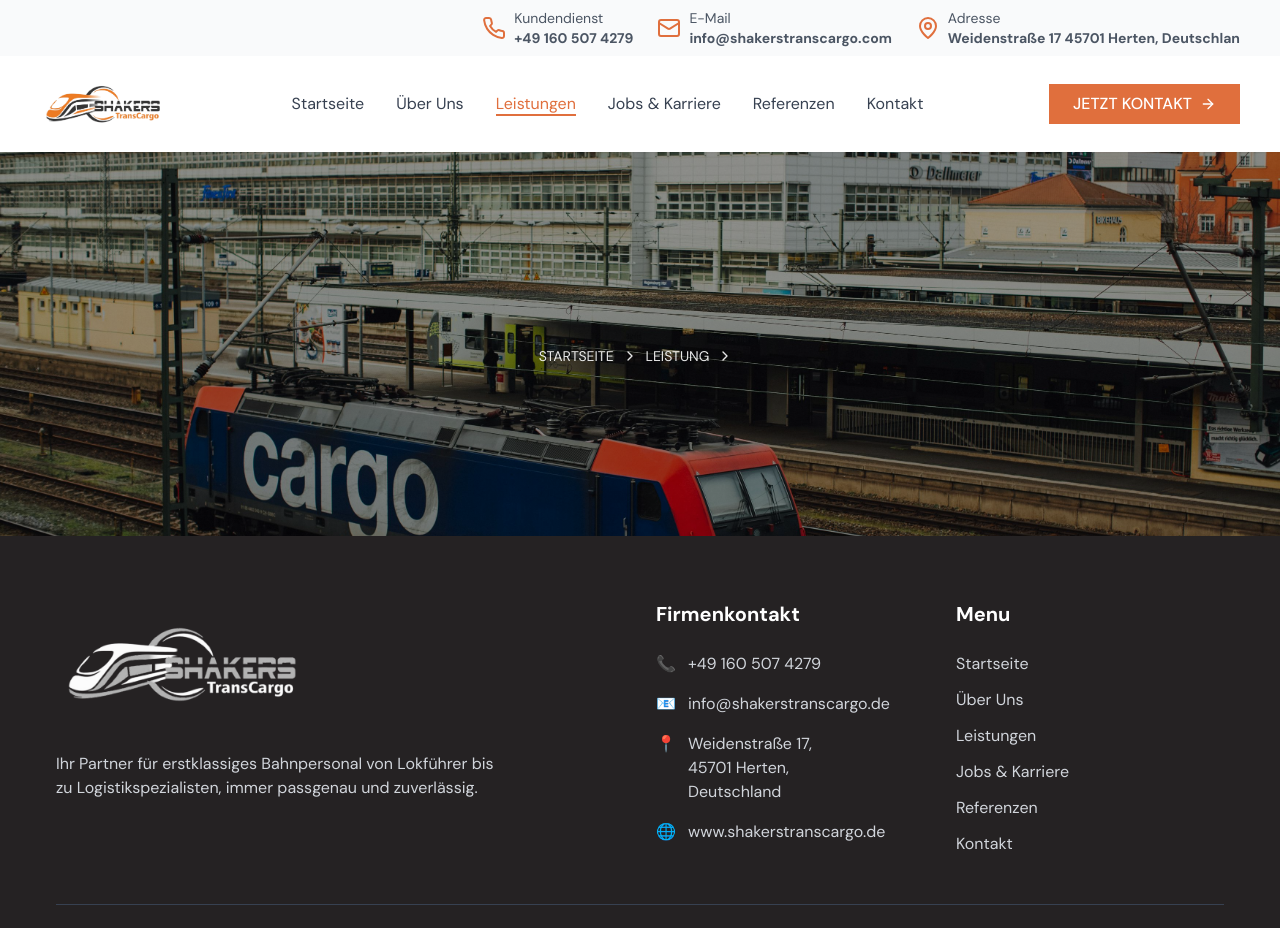
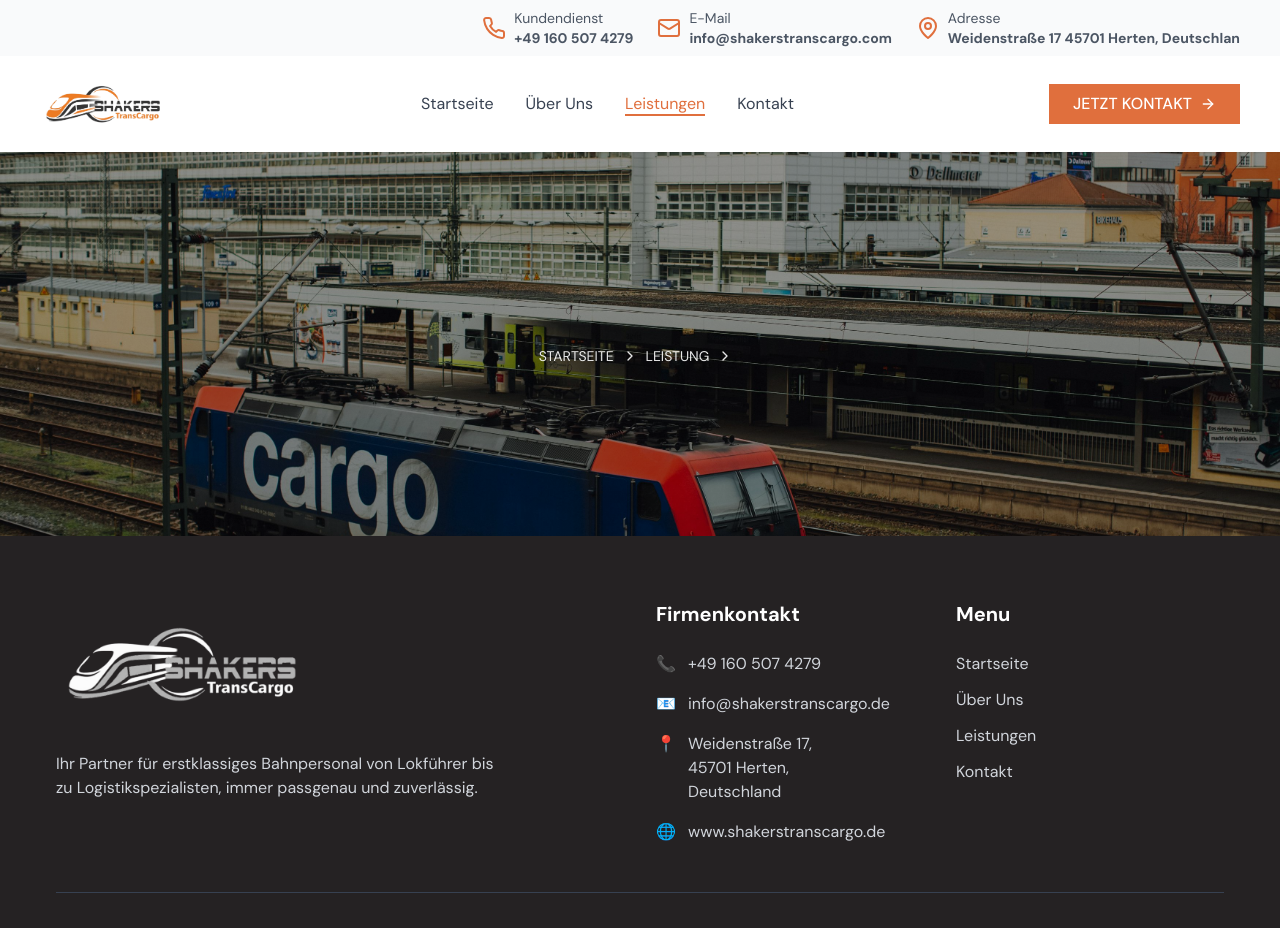
Before and after one commit to Piverworld/shakers-transcargo, a React (Vite) app: page /leistungen in a window 1280 px wide. Shown: the top 928 px of the page. Built offline with nearby package versions, Linux system fonts and the light colour scheme.

Commit message:
Refactor Header and Footer components to comment out navigation links for 'Jobs & Karriere' and 'Referenzen', streamlining the UI and preparing for future updates.

```diff
--- a/src/components/sections/Footer.tsx
+++ b/src/components/sections/Footer.tsx
@@ -87,12 +87,9 @@ export default function Footer() {
                             <Link to="#leistungen" className="block text-gray-300 transition-colors hover:text-white">
                                 Leistungen
                             </Link>
-                            <Link to="#karriere" className="block text-gray-300 transition-colors hover:text-white">
+                            {/* <Link to="#karriere" className="block text-gray-300 transition-colors hover:text-white">
                                 Jobs & Karriere
-                            </Link>
-                            <Link to="#referenzen" className="block text-gray-300 transition-colors hover:text-white">
-                                Referenzen
-                            </Link>
+                            </Link> */}
                             <Link to="#kontakt" className="block text-gray-300 transition-colors hover:text-white">
                                 Kontakt
                             </Link>
--- a/src/components/sections/Header.tsx
+++ b/src/components/sections/Header.tsx
@@ -83,18 +83,12 @@ export default function Header() {
                                 Leistungen
                             </a>
                         </div>
-                        <div className="relative group">
+                        {/* <div className="relative group">
                             <a href="/#karriere"
                                 className={`${selectedTab === 'karriere' ? 'text-brand-yellow border-b-2 border-brand-yellow' : 'text-gray-700'} transition-colors hover:text-brand-yellow`}>
                                 Jobs & Karriere
                             </a>
-                        </div>
-                        <div className="relative group">
-                            <a href="/#referenzen"
-                                className={`${selectedTab === 'referenzen' ? 'text-brand-yellow border-b-2 border-brand-yellow' : 'text-gray-700'} transition-colors hover:text-brand-yellow`}>
-                                Referenzen
-                            </a>
-                        </div>
+                        </div> */}
                         <div className="relative group">
                             <a href="/#kontakt"
                                 className={`${selectedTab === 'kontakt' ? 'text-brand-yellow border-b-2 border-brand-yellow' : 'text-gray-700'} transition-colors hover:text-brand-yellow`}>
@@ -141,18 +135,12 @@ export default function Header() {
                                 className="block px-3 py-2 font-medium text-brand-black hover:text-brand-yellow">
                                 Leistungen
                             </a>
-                            <a
+                            {/* <a
                                 href="/#karriere"
                                 onClick={toggleMenu}
                                 className="block px-3 py-2 font-medium text-brand-black hover:text-brand-yellow">
                                 Jobs & Karriere
-                            </a>
-                            <a
-                                href="/#referenzen"
-                                onClick={toggleMenu}
-                                className="block px-3 py-2 font-medium text-brand-black hover:text-brand-yellow">
-                                Referenzen
-                            </a>
+                            </a> */}
                             <a
                                 href="/#kontakt"
                                 onClick={toggleMenu}
```
